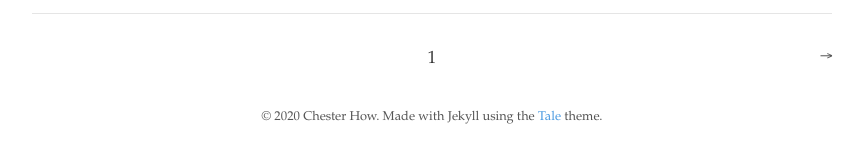
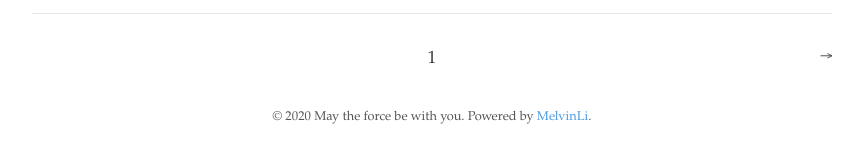
Before and after one commit to melvinli/melvinli.github.io, a Jekyll site: the page built from index.html, in a window 1280 px wide. Shown: the part 1206-1363 px from the top of the page, without its empty margins (208-1071 px from the left). Built offline with Jekyll 4.4.1, drawn with Linux system fonts in a browser that asks for light colours; the list of posts is cut into pages by our own code.

Commit message:
update footer

```diff
--- a/_includes/footer.html
+++ b/_includes/footer.html
@@ -1,5 +1,5 @@
 <footer>
   <span>
-    &copy; <time datetime="{{ site.time }}">{{ site.time | date: '%Y' }}</time> {{ site.author.name }}. Made with Jekyll using the <a href="https://github.com/chesterhow/tale/">Tale</a> theme.
+    &copy; <time datetime="{{ site.time }}">{{ site.time | date: '%Y' }}</time> May the force be with you. Powered by <a href="https://github.com/melvinli/">MelvinLi</a>.
   </span>
 </footer>
```
